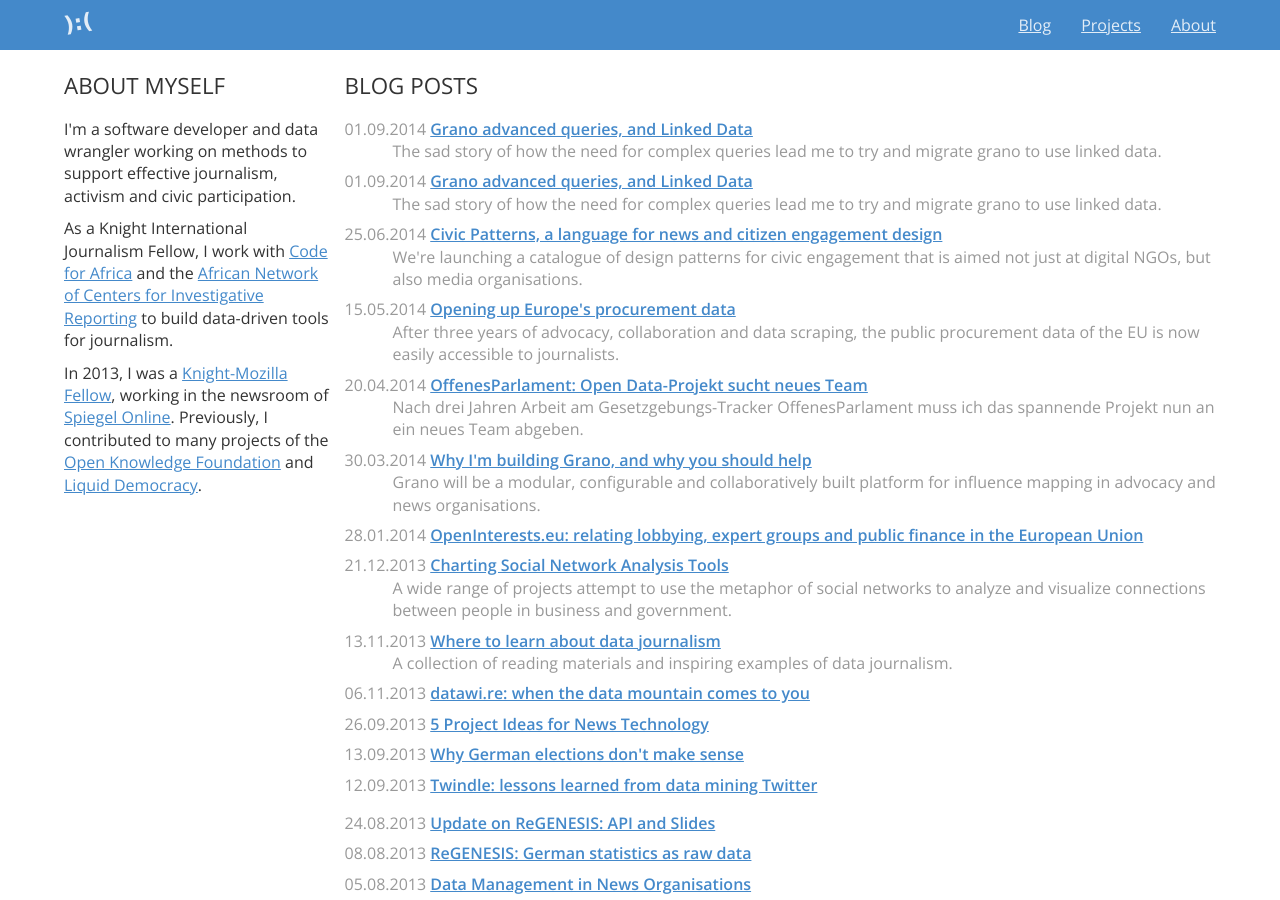
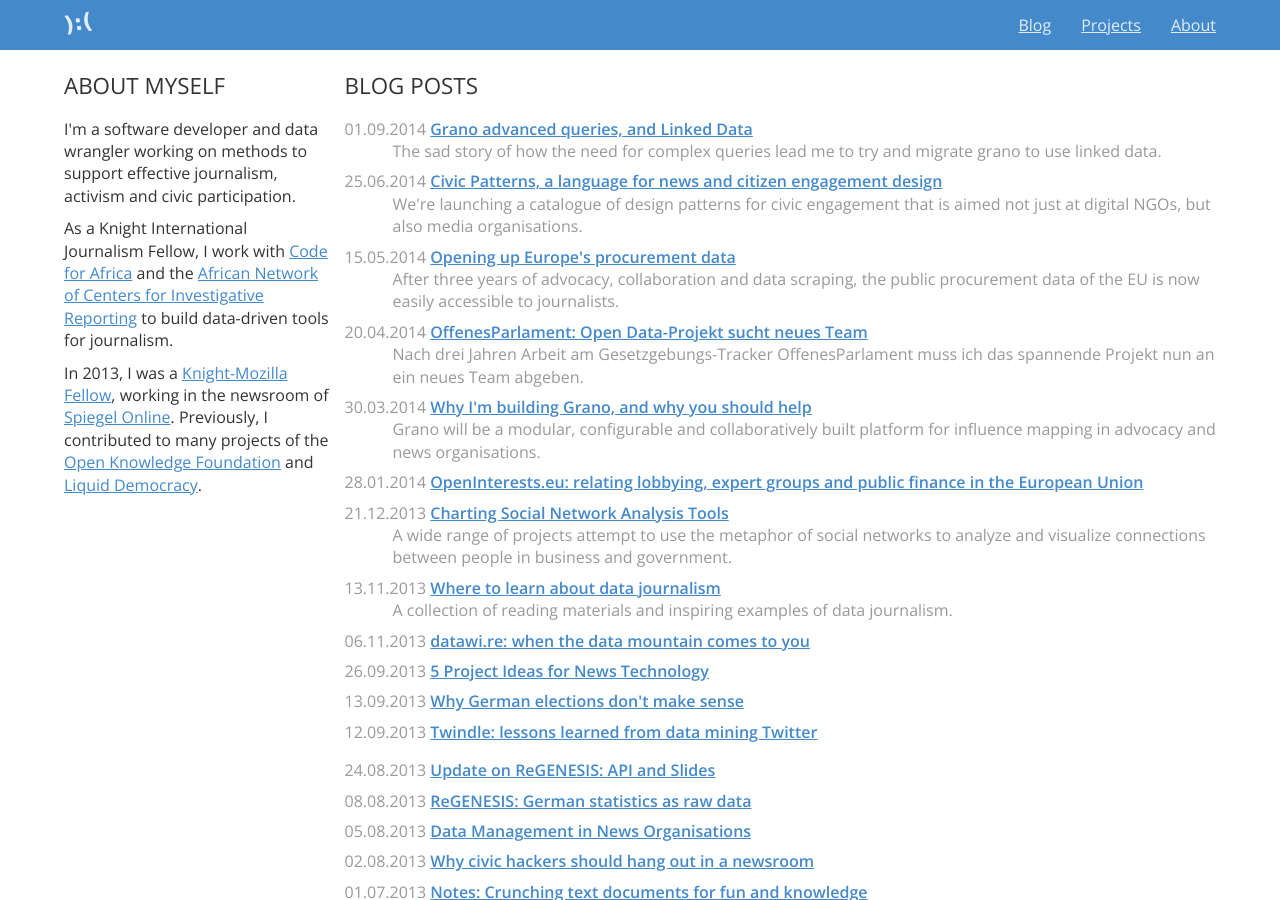
Before and after one commit to pudo/pudo.org, a Jekyll site: the page built from blog/index.html, in a window 1280 px wide and 900 px high. Built offline with Jekyll 4.4.1, drawn with Linux system fonts in a browser that asks for light colours; nearby versions of some CDN libraries; Markdown is read by kramdown in place of the engine named in the settings; some of the changed lines change nothing that is shown.

Commit message:
rename again

```diff
--- a/blog/_posts/2014-09-01-grano-linked-data.md
+++ b/blog/_posts/2014-09-01-grano-linked-data.md
@@ -28,6 +28,11 @@
 
 It is clear that nobody is using Python and RDF to build web applications. Ironically, people on public-lod [seem to believe](http://lists.w3.org/Archives/Public/public-lod/2013Jun/0604.html) that the main challenge to broader adoption of linked data is producing the stuff. In truth, your problems really start when you have RDF data and need to store, query and export it in anything other than Java.
 
-Even so, I managed to get [another proof-of-concept](https://github.com/pudo/linked-grano) of my experimental query API implemented, this time running on top of an RDF-converted copy of the data. The surprise: using [Apache Fuseki's](https://jena.apache.org/) backend was even slower than a SQL database for graph traversal, queries would easily take twice or three times as long as their relational equivalent. I'm sure that [I haven't tuned my queries very well](https://github.com/uf6/design/issues/6), but performance seems to be degrading very directly and proportionally to the size of the dataset. And while other triple stores may be somewhat faster, it's becoming clear to me that this route isn't leading anywhere.
+Even so, I managed to get [another proof-of-concept](https://github.com/pudo/linked-grano) of my experimental query API implemented, this time running on top of an RDF-converted copy of the data. The surprise: using [Apache Fuseki's](https://jena.apache.org/) backend was even slower than a SQL database for graph traversal, queries would easily take twice or three times as long as their relational equivalent. I'm sure that [I haven't tuned my queries very well](https://github.com/uf6/design/issues/6), but performance seems to be degrading proportionally to the size of the dataset. And while other triple stores may be somewhat faster, it's becoming clear to me that this route isn't leading anywhere. What's left is a set of open questions:
+
+* Who out there is still building Python tools that use RDF and can talk about making it work?
+* How does one connect to triple stores like Virtuoso and Stardog from Python in meaningful way, without having to write a complete binding for even the most trivial operations?
+* What are good ways to ``EXPLAIN ANALYZE`` SPARQL queries and to get a sense of where their complexity is?
+* If triple stores are slow when aggregating data and doing distinct counts, how can you get multiple solutions for a query, but limit the number of entities they relate to?
 
 So, it is now time to bring grano into split brain mode: use the existing relational database to store provenance and data quality information, while keeping a simplified data model in Neo4J to enable the types of recursive queries that our users need. As always, I need lots of help to hack out the new [Neo4J query API](https://github.com/granoproject/grano-neo4j): not only to make sure data is synchronised between the two data stores, but also to experiment with query endpoints that might enable interesting journalistic questions and cool data visualisations.
--- a/blog/_posts/2014-09-01-the-struggle.md
+++ /dev/null
@@ -1,38 +0,0 @@
----
-layout: post
-title: "Grano advanced queries, and Linked Data"
-author: Friedrich Lindenberg
-opennews: false
-description: >
-  The sad story of how the need for complex queries lead me to try and migrate grano to use linked data.
----
-
-At its current stage of development, grano has achieved some level of maturity as an influence mapping toolkit. We've got a [great workflow for importing raw data](https://github.com/granoproject/granoloader/blob/master/README.md), and we're running a number of [different sites](http://granoproject.org/examples/) off the backend. A new web interface, to make the application more accessible to non-technical users, is in the works.
-
-So it's time to look at the next big challenges: building out the way in which grano lets journalist ask complex questions of their data, and improving the handling of source and quality metadata. As I've [pointed out on IJNet](http://ijnet.org/blog/how-can-online-research-tools-aid-work-investigative-reporters), both of these are essential: having a big bunch of integrated data is cool, but only when you have a tool that lets you interrogate those relationships does it become a real journalistic asset.
-
-<div class="captioned">
-    <img src="/assets/images/connectedafrica.png" class="img-responsive" alt="ConnectedAfrica"></a>
-    <div class="caption">
-        ConnectedAfrica is its prototype stage, collecting information about political connections in South Africa.
-    </div>
-</div>
-
-Unfortunately, the questions that journalists might want to ask against influence networks are often recursive: "show me all the family members of politicians who work for organisations that receive government contracts", "show me what connects these people to each other". These are the exact type of query that make relational databases cry.
-
-After producing a [proof-of-concept query tool](https://github.com/granoproject/grano-ql) based on grano's relational backend it became clear that a more flexible approach was needed: queries would easily take seconds, some would eat up all server memory. From this point on, there are two choices: use additional backends to satisfy different types of queries; or migrate to another data model entirely.
-
-Thankfully, the amazing [Jun Matshushita](https://iilab.org/#team) was thinking through influence mapping technology choices at the same time, and [we had some interesting discussions on graph databases](https://github.com/uf6/design) on GitHub. He convinced me to have another look at RDF/Linked Data as a storage mechanism. Unlike, for example, [Neo4J](http://neo4j.org), RDF has a variety of ways for attaching provenance to individual statements - a must-have for applications that integrate data from a wide range of sources to find evidence for misconduct and corruption.
-
-At the same time, there is still a total lack of mature (Python) tooling around linked data. This was true when I first experimented with the stuff in 2010, and many [libraries haven't received a single commit](https://bitbucket.org/exogen/telescope/src) since then. Documentation for routine tasks is non-existent, and the standard Python RDF toolkit, [rdflib](http://rdflib.org) doesn't actually connect to the vast majority of available triple stores.
-
-It is clear that nobody is using Python and RDF to build web applications. Ironically, people on public-lod [seem to believe](http://lists.w3.org/Archives/Public/public-lod/2013Jun/0604.html) that the main challenge to broader adoption of linked data is producing the stuff. In truth, your problems really start when you have RDF data and need to store, query and export it in anything other than Java.
-
-Even so, I managed to get [another proof-of-concept](https://github.com/pudo/linked-grano) of my experimental query API implemented, this time running on top of an RDF-converted copy of the data. The surprise: using [Apache Fuseki's](https://jena.apache.org/) backend was even slower than a SQL database for graph traversal, queries would easily take twice or three times as long as their relational equivalent. I'm sure that [I haven't tuned my queries very well](https://github.com/uf6/design/issues/6), but performance seems to be degrading proportionally to the size of the dataset. And while other triple stores may be somewhat faster, it's becoming clear to me that this route isn't leading anywhere. What's left is a set of open questions:
-
-* Who out there is still building Python tools that use RDF and can talk about making it work?
-* How does one connect to triple stores like Virtuoso and Stardog from Python in meaningful way, without having to write a complete binding for even the most trivial operations?
-* What are good ways to ``EXPLAIN ANALYZE`` SPARQL queries and to get a sense of where their complexity is?
-* If triple stores are slow when aggregating data and doing distinct counts, how can you get multiple solutions for a query, but limit the number of entities they relate to?
-
-So, it is now time to bring grano into split brain mode: use the existing relational database to store provenance and data quality information, while keeping a simplified data model in Neo4J to enable the types of recursive queries that our users need. As always, I need lots of help to hack out the new [Neo4J query API](https://github.com/granoproject/grano-neo4j): not only to make sure data is synchronised between the two data stores, but also to experiment with query endpoints that might enable interesting journalistic questions and cool data visualisations.
```
